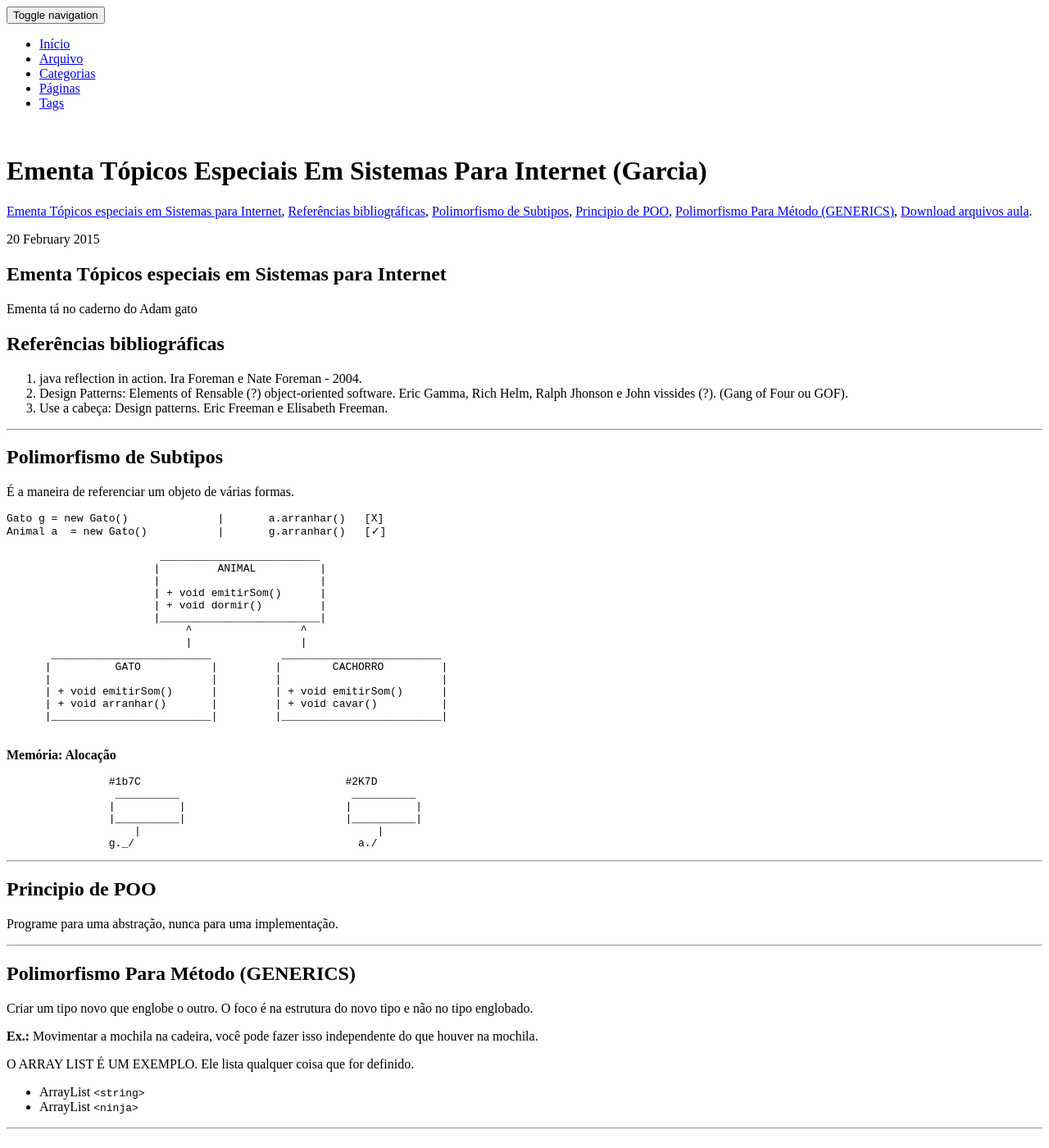
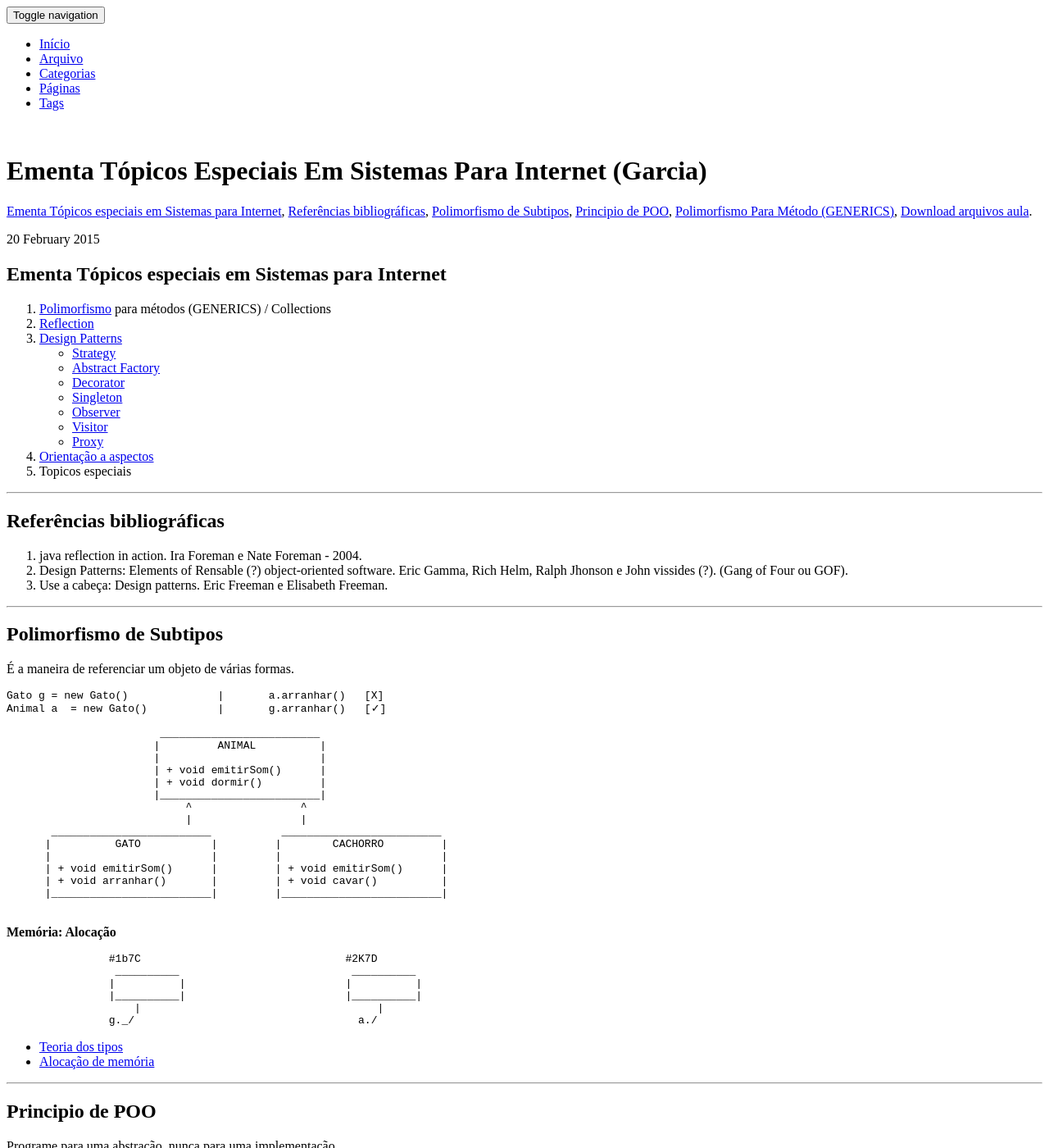
Before and after one commit to fatechub/fatecrl-curso-si, a Jekyll site: the page built from _posts/2015-02-20-C5SEXA.md, in a window 1280 px wide and 1400 px high. Shown: the whole window at 82% size. Built offline with Jekyll 4.4.1, drawn with Linux system fonts in a browser that asks for light colours; nearby versions of some CDN libraries; library files that are not in the unit come from our copies; comment, search, counter and statistics services are not loaded.

Commit message:
atualizado conteudo

```diff
--- a/_posts/2015-02-20-C5SEXA.md
+++ b/_posts/2015-02-20-C5SEXA.md
@@ -7,7 +7,20 @@ tags : [ciclo-5, garcia]
 
 ## Ementa Tópicos especiais em Sistemas para Internet
 
-<div class="alert alert-info">Ementa tá no caderno do Adam gato</div>
+1. [Polimorfismo](http://pt.wikipedia.org/wiki/Polimorfismo)  para métodos (GENERICS) / Collections
+2. [Reflection](http://bit.ly/1F1nRlZ)
+3. [Design Patterns](http://pt.wikipedia.org/wiki/Padr%C3%A3o_de_projeto_de_software)
+  - [Strategy](http://pt.wikipedia.org/wiki/Strategy)
+  - [Abstract Factory](http://pt.wikipedia.org/wiki/Abstract_Factory)
+  - [Decorator](http://pt.wikipedia.org/wiki/Decorator)
+  - [Singleton](http://pt.wikipedia.org/wiki/Singleton)
+  - [Observer](http://pt.wikipedia.org/wiki/Observer)
+  - [Visitor](http://pt.wikipedia.org/wiki/Visitor_Pattern)
+  - [Proxy](http://bit.ly/1F1nQOE)
+4. [Orientação a aspectos](http://pt.wikipedia.org/wiki/Programa%C3%A7%C3%A3o_orientada_a_aspecto)
+5. Topicos especiais
+
+***
 
 ## Referências bibliográficas
 
@@ -18,6 +31,7 @@ tags : [ciclo-5, garcia]
 ***
 
 ## Polimorfismo de Subtipos
+
 É a maneira de referenciar um objeto de várias formas.
 
 <pre>
@@ -52,6 +66,9 @@ Animal a  = new Gato()           |       g.arranhar()   [✓]
                 g._/                                   a./
 </pre>
 
+- [Teoria dos tipos](http://pt.wikipedia.org/wiki/Teoria_dos_tipos)
+- [Alocação de memória](http://pt.wikipedia.org/wiki/Aloca%C3%A7%C3%A3o_de_mem%C3%B3ria)
+
 ***
 
 ## Principio de POO
```
